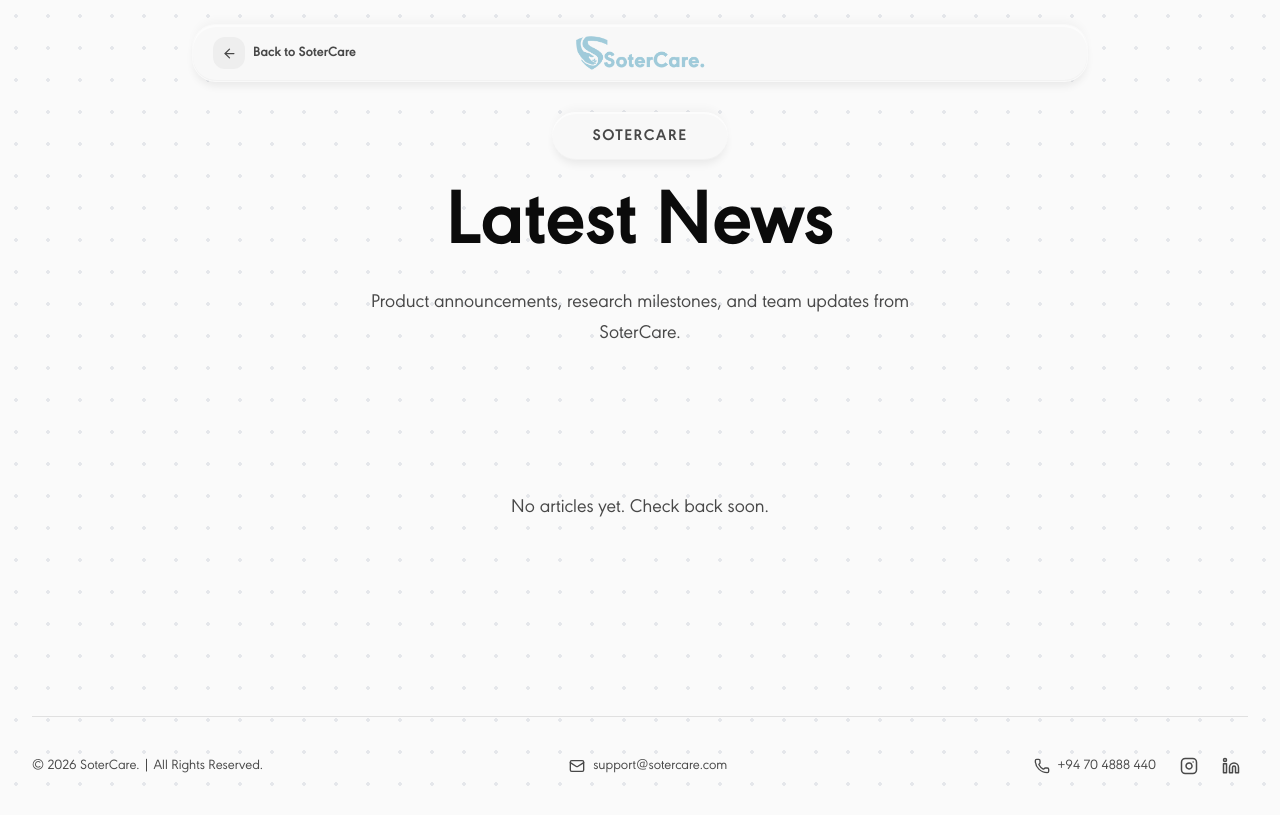
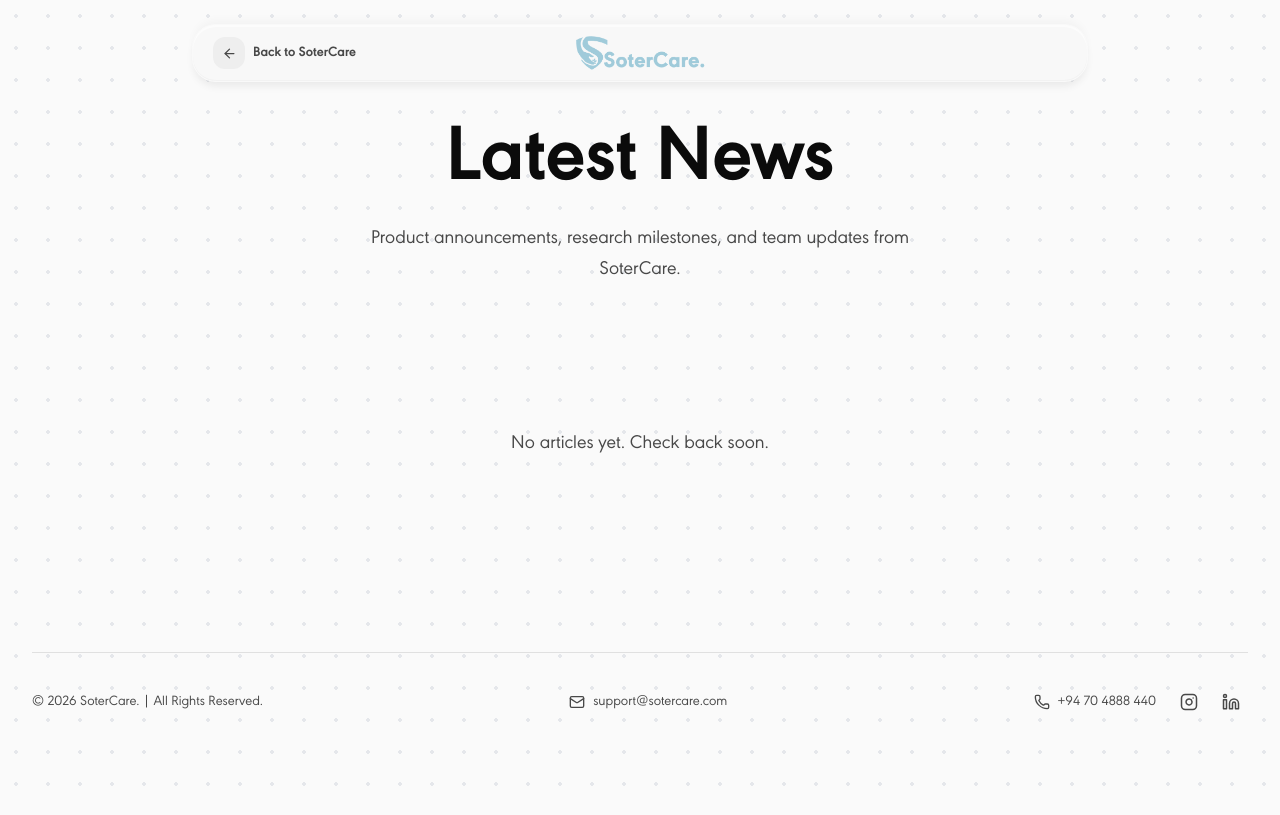
Before and after one commit to SoterCare/web-dev-v2, a Next.js app: page /news in a window 1280 px wide. Built offline with nearby package versions, Linux system fonts and the light colour scheme.

Commit message:
Remove SoterCare label chip above Latest News heading

```diff
--- a/src/app/news/page.tsx
+++ b/src/app/news/page.tsx
@@ -41,9 +41,6 @@ export default function NewsPage() {
           <div className="max-w-7xl mx-auto">
             {/* Section header */}
             <div className="text-center mb-12">
-              <span className="bg-bg-card px-10 py-3 rounded-[2rem] inline-flex items-center justify-center mb-4 shadow-m text-base font-bold uppercase tracking-widest text-text-muted">
-                SoterCare
-              </span>
               <h1 className="text-4xl md:text-5xl font-bold text-text">Latest News</h1>
               <p className="mt-4 text-text-muted max-w-xl mx-auto">
                 Product announcements, research milestones, and team updates from SoterCare.
```
